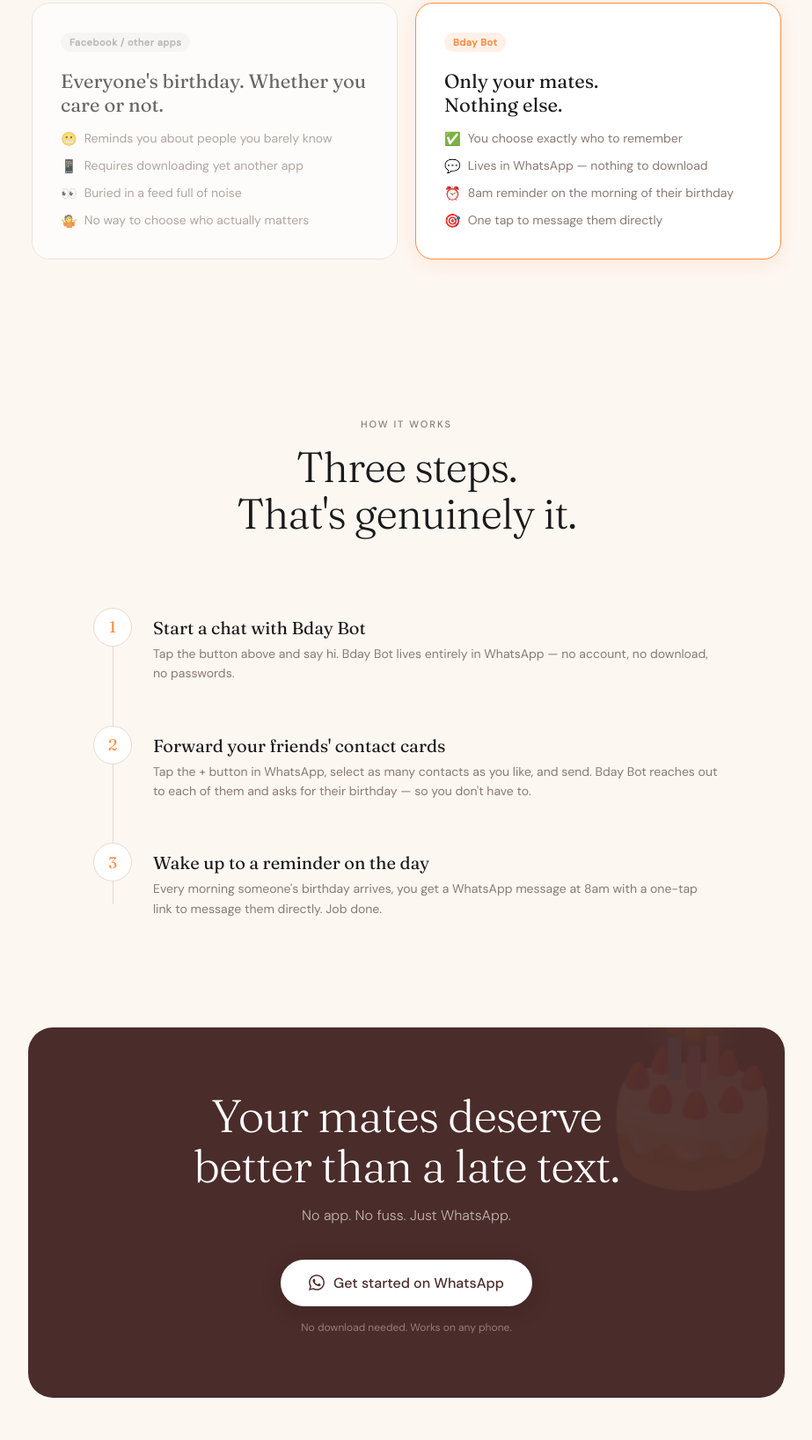
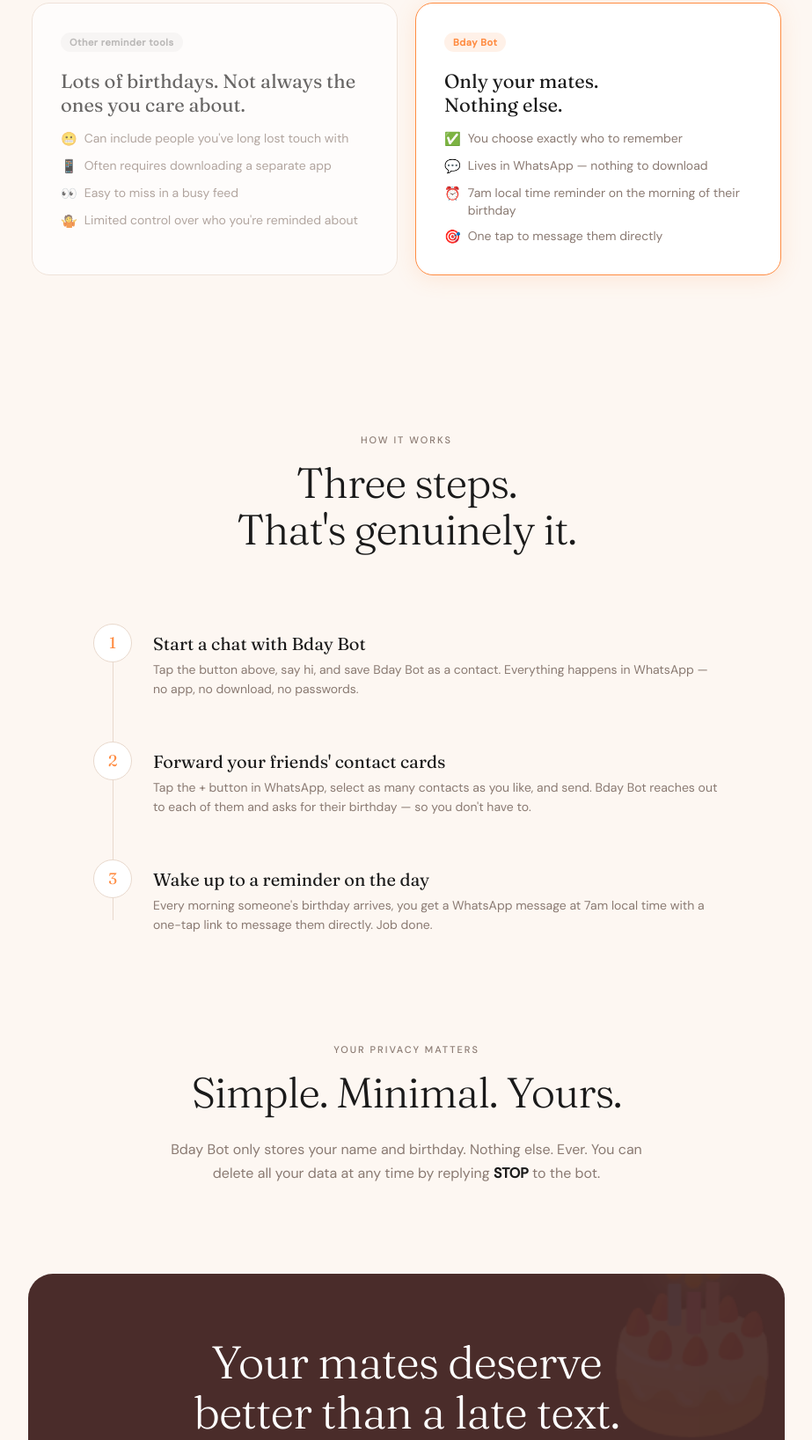
Before and after one commit to djlesh1992-alt/bdaybot-site, a plain HTML site: page index.html in a window 1280 px wide. Shown: the part 1514-3151 px from the top of the page at 88% size, without its empty margins (178-1101 px from the left). Drawn offline with Linux system fonts and the light colour scheme.

Commit message:
Update website - 7am local time, soften comparison, add privacy section, update step 1

```diff
--- a/index.html
+++ b/index.html
@@ -260,13 +260,13 @@
   <div class="comparison-label">Why Bday Bot?</div>
   <div class="compare-grid">
     <div class="compare-card them">
-      <div class="compare-tag">Facebook / other apps</div>
-      <h3>Everyone's birthday. Whether you care or not.</h3>
+      <div class="compare-tag">Other reminder tools</div>
+      <h3>Lots of birthdays. Not always the ones you care about.</h3>
       <ul class="compare-list">
-        <li><span>😬</span> Reminds you about people you barely know</li>
-        <li><span>📱</span> Requires downloading yet another app</li>
-        <li><span>👀</span> Buried in a feed full of noise</li>
-        <li><span>🤷</span> No way to choose who actually matters</li>
+        <li><span>😬</span> Can include people you've long lost touch with</li>
+        <li><span>📱</span> Often requires downloading a separate app</li>
+        <li><span>👀</span> Easy to miss in a busy feed</li>
+        <li><span>🤷</span> Limited control over who you're reminded about</li>
       </ul>
     </div>
     <div class="compare-card us">
@@ -275,7 +275,7 @@
       <ul class="compare-list">
         <li><span>✅</span> You choose exactly who to remember</li>
         <li><span>💬</span> Lives in WhatsApp — nothing to download</li>
-        <li><span>⏰</span> 8am reminder on the morning of their birthday</li>
+        <li><span>⏰</span> 7am local time reminder on the morning of their birthday</li>
         <li><span>🎯</span> One tap to message them directly</li>
       </ul>
     </div>
@@ -290,7 +290,7 @@
       <div class="step-num">1</div>
       <div class="step-content">
         <h4>Start a chat with Bday Bot</h4>
-        <p>Tap the button above and say hi. Bday Bot lives entirely in WhatsApp — no account, no download, no passwords.</p>
+        <p>Tap the button above, say hi, and save Bday Bot as a contact. Everything happens in WhatsApp — no app, no download, no passwords.</p>
       </div>
     </div>
     <div class="step">
@@ -304,10 +304,16 @@
       <div class="step-num">3</div>
       <div class="step-content">
         <h4>Wake up to a reminder on the day</h4>
-        <p>Every morning someone's birthday arrives, you get a WhatsApp message at 8am with a one-tap link to message them directly. Job done.</p>
+        <p>Every morning someone's birthday arrives, you get a WhatsApp message at 7am local time with a one-tap link to message them directly. Job done.</p>
       </div>
     </div>
   </div>
+</section>
+
+<section class="how" style="padding-top: 0;">
+  <div class="section-label">Your privacy matters</div>
+  <div class="section-title" style="margin-bottom: 24px;">Simple. Minimal. Yours.</div>
+  <p style="font-size: 16px; color: var(--muted); line-height: 1.7; max-width: 560px; margin: 0 auto;">Bday Bot only stores your name and birthday. Nothing else. Ever. You can delete all your data at any time by replying <strong style="color: var(--ink);">STOP</strong> to the bot.</p>
 </section>
 
 <div class="final-cta">
```
